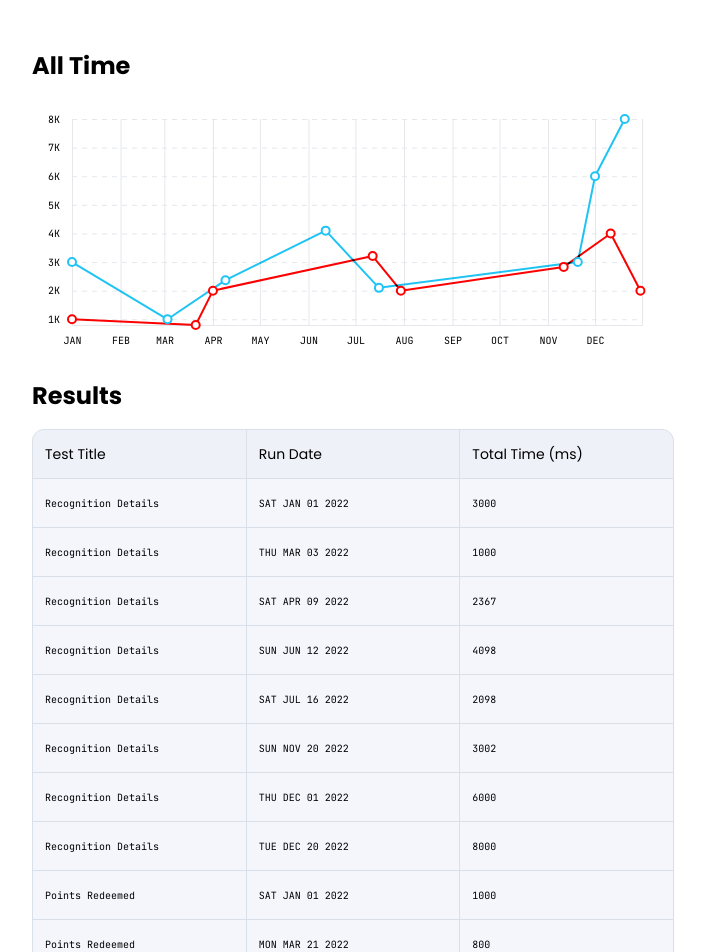
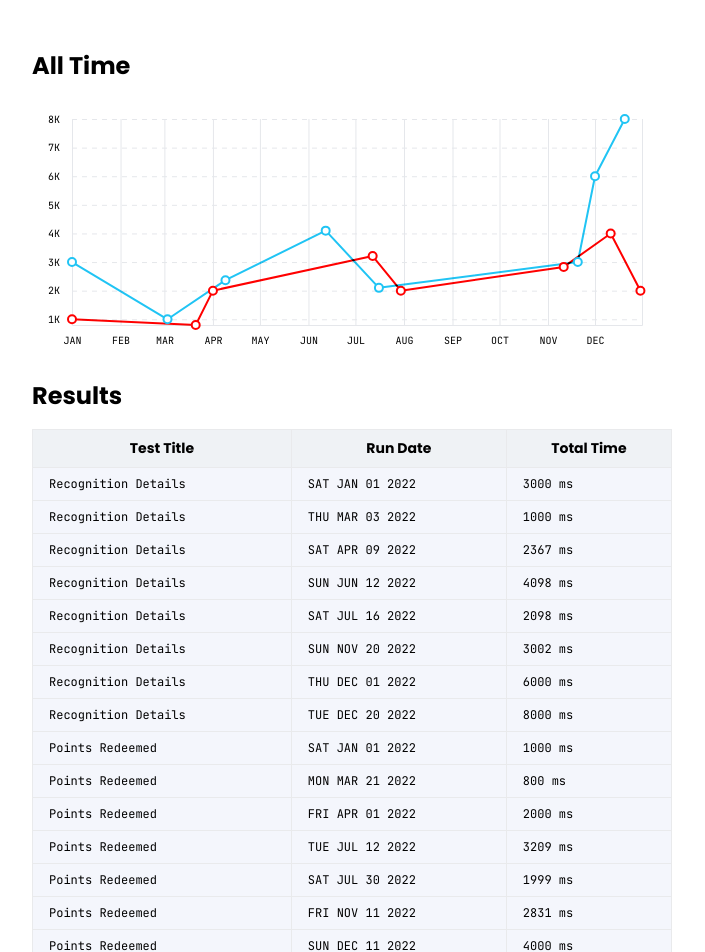
Before and after one commit to z011y/cypress-performance-report, a Nuxt app: page / in a window 1280 px wide. Shown: the top 952 px of the page, without its empty margins (288-993 px from the left). Built offline with nearby package versions, Linux system fonts and the light colour scheme.

Commit message:
remove grid and flatten function

```diff
--- a/pages/index.vue
+++ b/pages/index.vue
@@ -3,22 +3,18 @@
     <h1>All Time</h1>
     <line-chart :dataPoints="chartData" />
     <h1>Results</h1>
-    <div class="results-table">
-      <div class="results-table-header">Test Title</div>
-      <div class="results-table-header">Run Date</div>
-      <div class="results-table-header">Total Time (ms)</div>
-      <div
-        class="results-table-row"
-        v-for="dataPoint in flattenedData()"
-        :key="dataPoint"
-      >
-        {{
-          typeof dataPoint === 'object'
-            ? dataPoint.toDateString().toUpperCase()
-            : dataPoint
-        }}
-      </div>
-    </div>
+    <table>
+      <tr>
+        <th>Test Title</th>
+        <th>Run Date</th>
+        <th>Total Time</th>
+      </tr>
+      <tr v-for="dataPoint in chartData" :key="dataPoint.test">
+        <td>{{ dataPoint.test }}</td>
+        <td>{{ dataPoint.date.toDateString().toUpperCase() }}</td>
+        <td>{{ `${dataPoint.time} ms` }}</td>
+      </tr>
+    </table>
   </div>
 </template>
 
@@ -116,15 +112,6 @@ export default {
       ],
     }
   },
-  methods: {
-    flattenedData() {
-      return this.chartData
-        .map((data) => {
-          return Object.values(data)
-        })
-        .flat()
-    },
-  },
 }
 </script>
 
@@ -142,31 +129,26 @@ h1 {
   padding: 24px;
   background-color: white;
 }
-.results-table {
-  display: grid;
-  grid-template-columns: 1fr 1fr 1fr;
-  background-color: #dae0ea;
+table {
   width: 100%;
-  border-radius: 12px;
-  grid-gap: 1px;
-  border: 1px solid #dae0ea;
-  overflow: hidden;
 }
-.results-table-header {
-  display: flex;
-  align-items: center;
-  height: 48px;
-  padding-left: 12px;
-  background-color: #eff1f8;
+table,
+td,
+th {
+  border: 1px solid #e9eaec;
+  border-collapse: collapse;
+}
+td,
+th {
+  padding: 8px 16px;
+}
+th {
+  background-color: #eff2f5;
   font-size: 14px;
 }
-.results-table-row {
-  display: flex;
-  align-items: center;
-  height: 48px;
-  padding-left: 12px;
+td {
   background-color: #f4f6fc;
-  font-size: 10px;
-  font-family: 'JetBrains Mono', monospace;
+  font-size: 12px;
+  font-family: 'JetBrains Mono';
 }
 </style>
```
